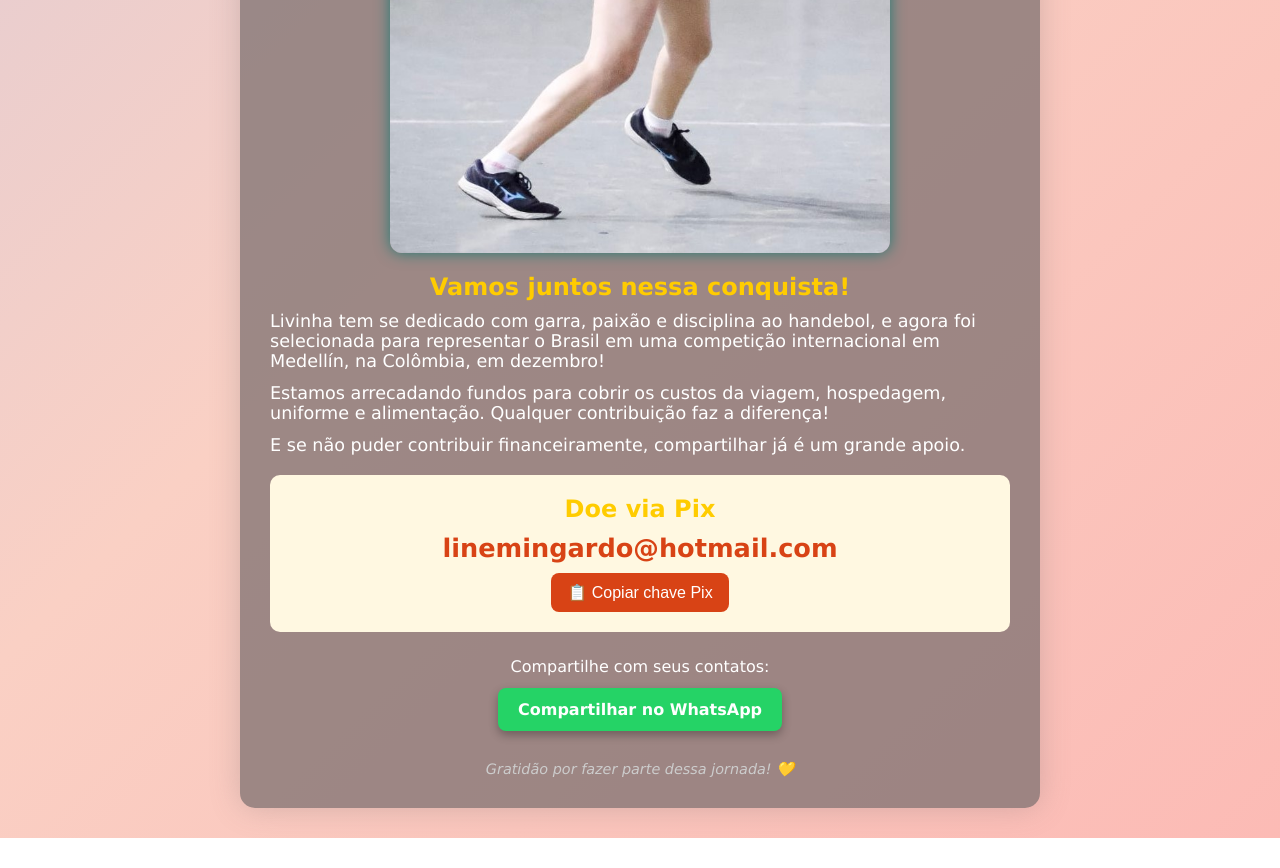
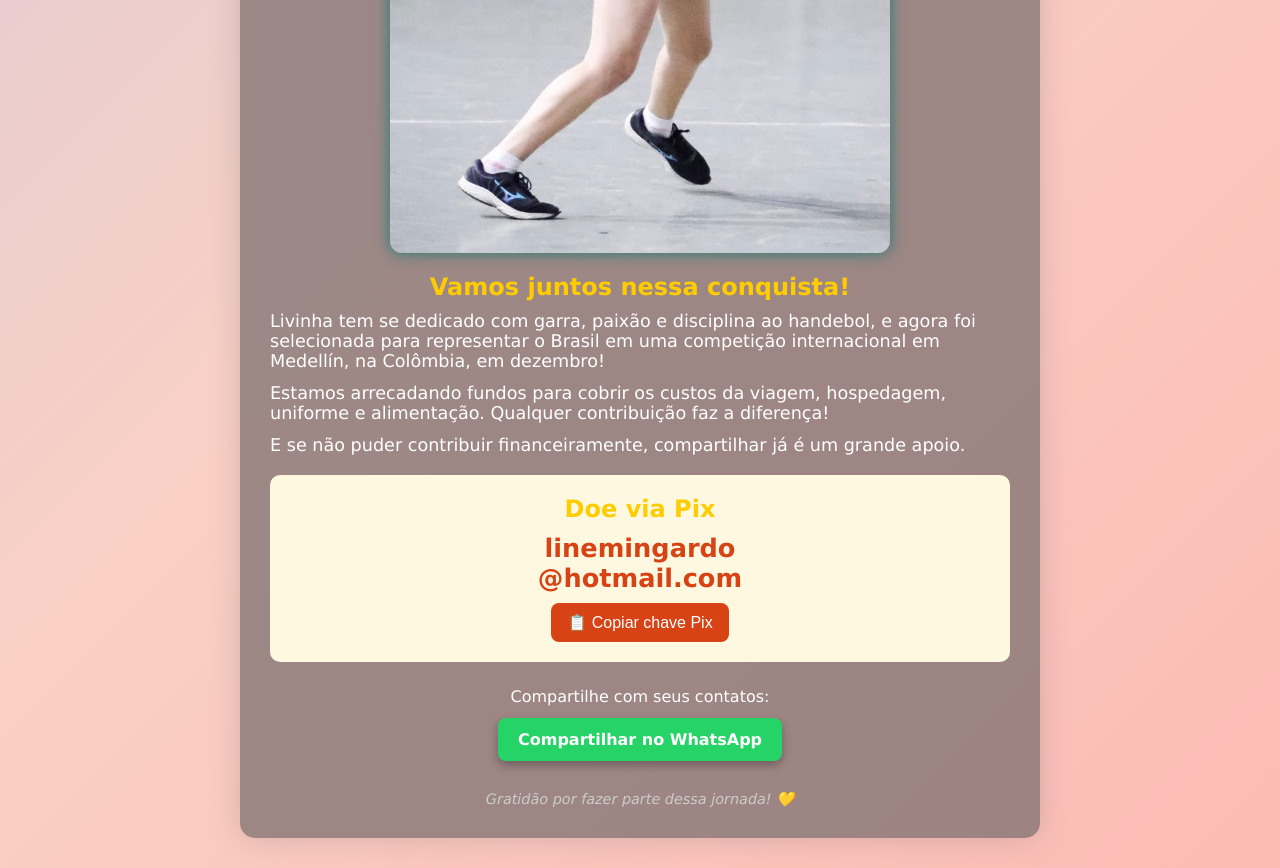
Before and after one commit to Aline-Mingardo/vaquinha, a plain HTML site: page index.html in a window 1280 px wide. Shown: the part 658-1526 px from the top of the page. Before the commit the page ends 1496 px from the top, so only its background shows below. Drawn offline with Linux system fonts and the light colour scheme.

Commit message:
Add files via upload

```diff
--- a/index.html
+++ b/index.html
@@ -1,11 +1,13 @@
 <!DOCTYPE html>
 <html lang="pt-br">
+
 <head>
   <meta charset="UTF-8">
   <meta name="viewport" content="width=device-width, initial-scale=1.0">
   <title>Ajude a Lívia no Handebol!</title>
   <link rel="stylesheet" href="style.css">
 </head>
+
 <body>
   <div class="container">
     <header>
@@ -20,23 +22,29 @@
     <section class="sobre">
       <h2>Vamos juntos nessa conquista!</h2>
       <p>
-        Livinha tem se dedicado com garra, paixão e disciplina ao handebol, e agora foi selecionada para representar o <stong>Brasil em uma competição internacional em Medellín, na Colômbia, em dezembro!</stong>
+        Livinha tem se dedicado com garra, paixão e disciplina ao handebol, e agora foi selecionada para representar o
+        <stong>Brasil em uma competição internacional em Medellín, na Colômbia, em dezembro!</stong>
       </p>
       <p>
-        Estamos arrecadando fundos para cobrir os custos da viagem, hospedagem, uniforme e alimentação. Qualquer contribuição faz a diferença!
+        Estamos arrecadando fundos para cobrir os custos da viagem, hospedagem, uniforme e alimentação. Qualquer
+        contribuição faz a diferença!
       </p>
       <p>E se não puder contribuir financeiramente, compartilhar já é um grande apoio.</p>
     </section>
 
     <section class="pix">
       <h2>Doe via Pix</h2>
-      <p id="chave-pix"><strong>linemingardo@hotmail.com</strong></p>
+      <p id="chave-pix">
+        <strong>linemingardo<br>@hotmail.com</strong>
+      </p>
+
       <button onclick="copiarPix()">📋 Copiar chave Pix</button>
     </section>
 
     <section class="compartilhar">
       <p>Compartilhe com seus contatos:</p>
-      <a href="https://wa.me/?text=Ajude%20a%20L%C3%ADvia%20a%20competir%20em%20Medell%C3%ADn!%20Saiba%20mais:%20[cole%20o%20link%20da%20p%C3%A1gina]" target="_blank" class="botao-whatsapp">
+      <a href="https://wa.me/?text=Ajude%20a%20L%C3%ADvia%20a%20competir%20em%20Medell%C3%ADn!%20Saiba%20mais:%20[cole%20o%20link%20da%20p%C3%A1gina]"
+        target="_blank" class="botao-whatsapp">
         Compartilhar no WhatsApp
       </a>
     </section>
@@ -77,4 +85,5 @@
     }
   </script>
 </body>
+
 </html>
```
